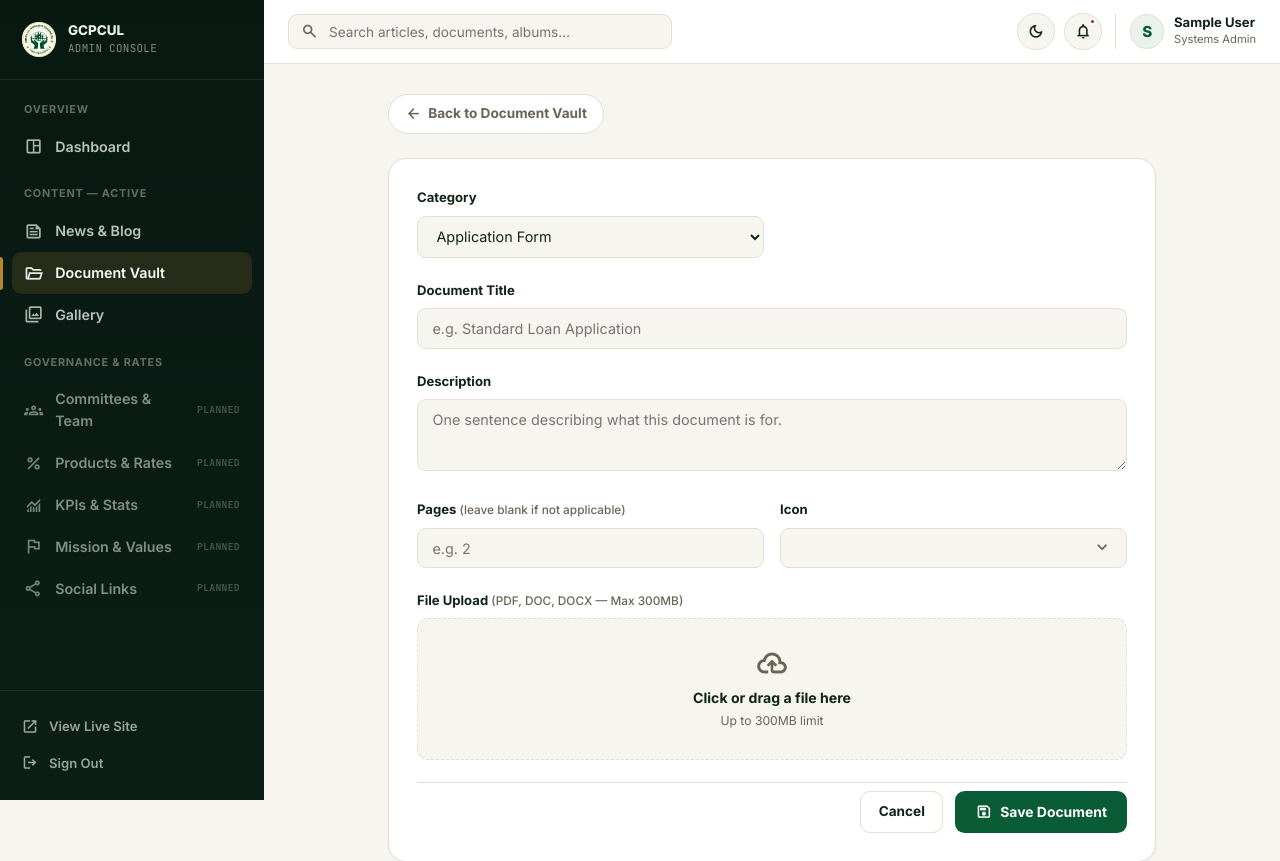
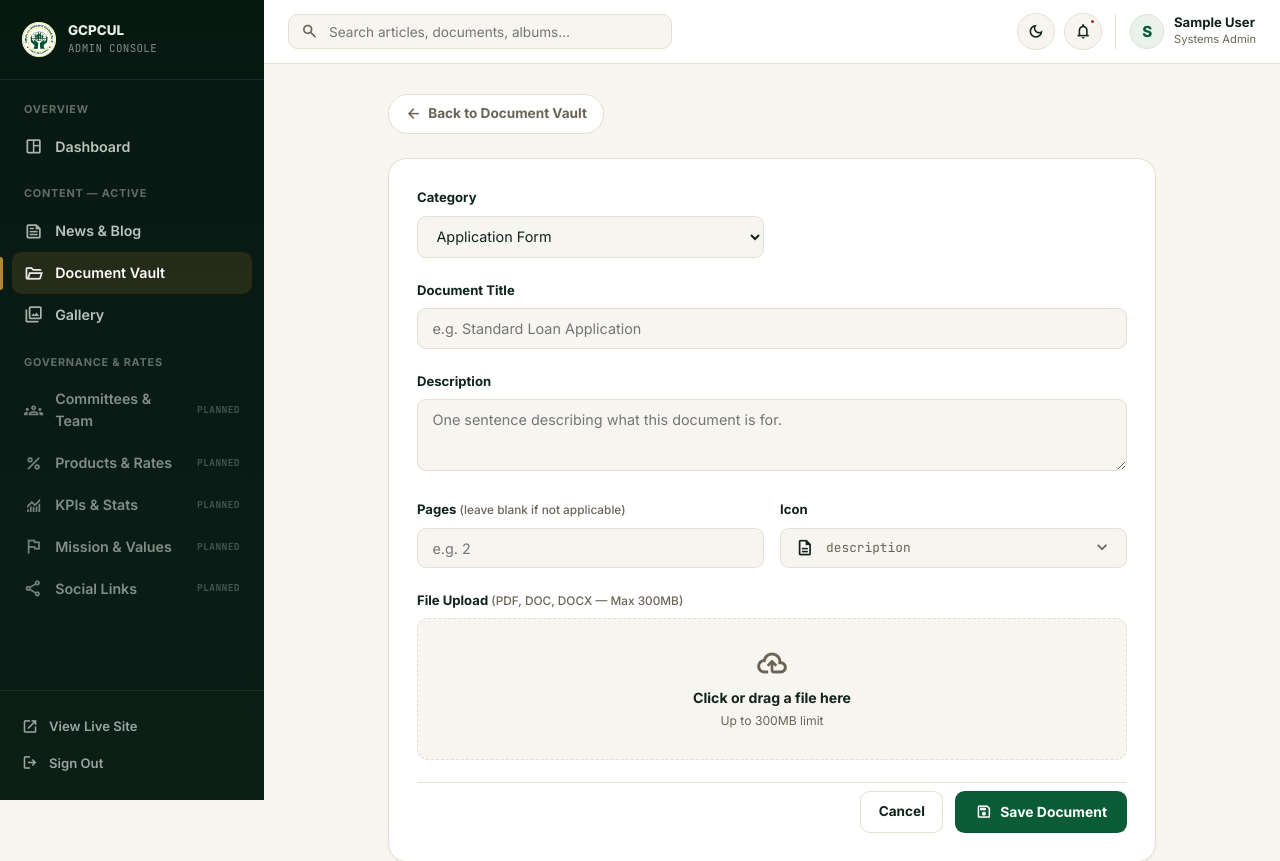
Before and after one commit to gcpculgh/gcpculgh, a Django app: page /src/auth/admin/documents/new/ in a window 1280 px wide. Shown: the top 861 px of the page. Run offline with Django 5.2, Linux system fonts and the light colour scheme; the visitor is signed in with stand-in values (Sample User, id 1); some libraries are stand-ins or nearby versions.

Commit message:
fixed input name ( icon ) mismatch against the form required fields when uploading a document

```diff
--- a/gcpcul/administrator/templates/cms/admin_downloads.html
+++ b/gcpcul/administrator/templates/cms/admin_downloads.html
@@ -221,13 +221,12 @@
 
         <div class="field-group">
           <label>Icon</label>
-          <!-- Hidden input stores the selected icon value for Django -->
-          <input type="hidden" name="icon" id="docIcon" value="{{ form.icon.value|default_if_none:'description' }}">
+          <input type="hidden" name="icon_name" id="docIcon" value="{{ form.icon_name.value|default_if_none:'description' }}">
 
           <div class="icon-popover-wrap">
             <button type="button" class="icon-picker-trigger" id="iconPickerTrigger" onclick="toggleIconPicker()">
-              <span class="material-symbols-outlined" id="selectedIconDisplay">{{ form.icon.value|default_if_none:'description' }}</span>
-              <span class="trigger-text" id="selectedIconText">{{ form.icon.value|default_if_none:'description' }}</span>
+              <span class="material-symbols-outlined" id="selectedIconDisplay">{{ form.icon_name.value|default_if_none:'description' }}</span>
+              <span class="trigger-text" id="selectedIconText">{{ form.icon_name.value|default_if_none:'description' }}</span>
               <span class="material-symbols-outlined dropdown-arrow">expand_more</span>
             </button>
 
```
